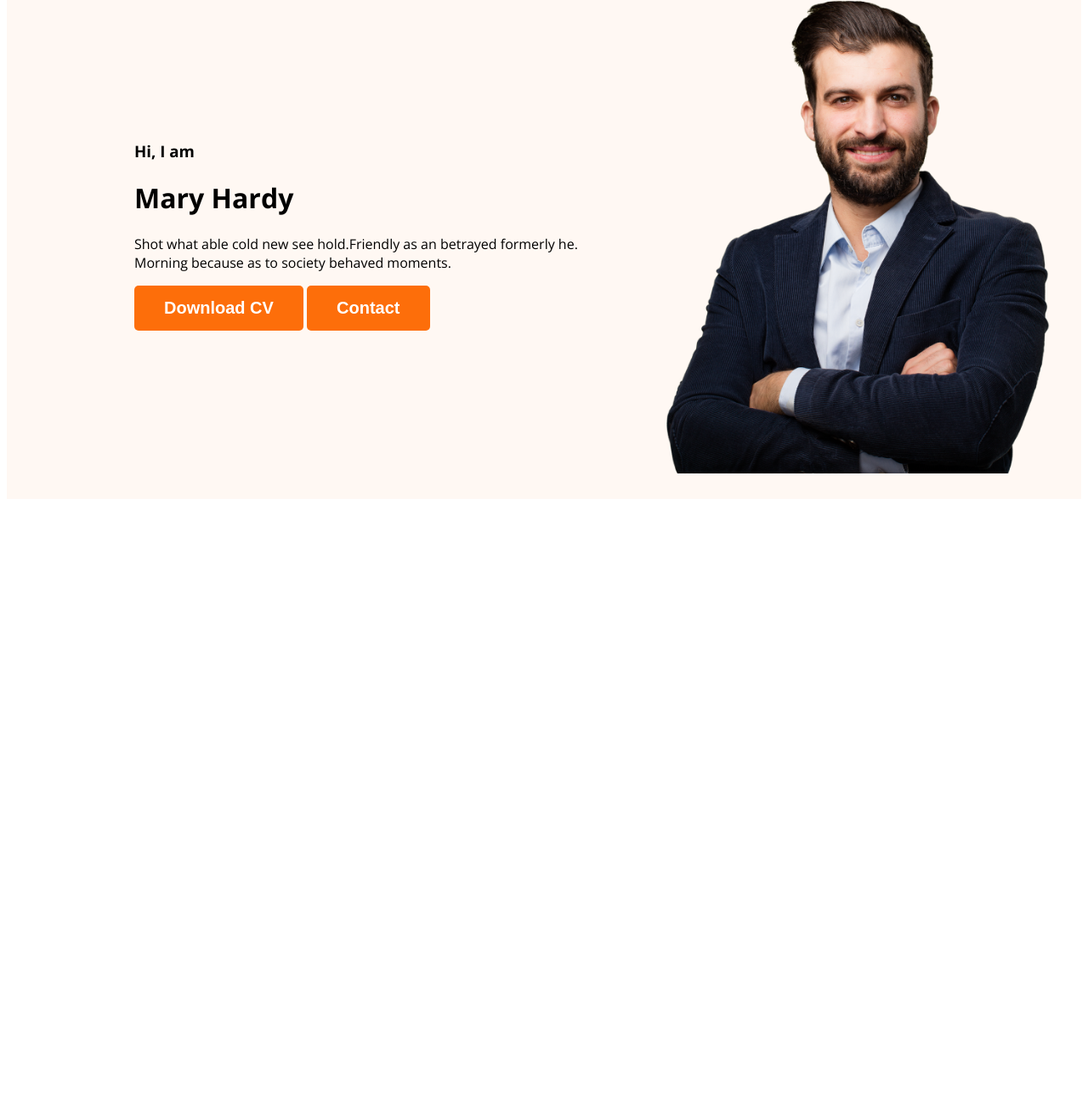
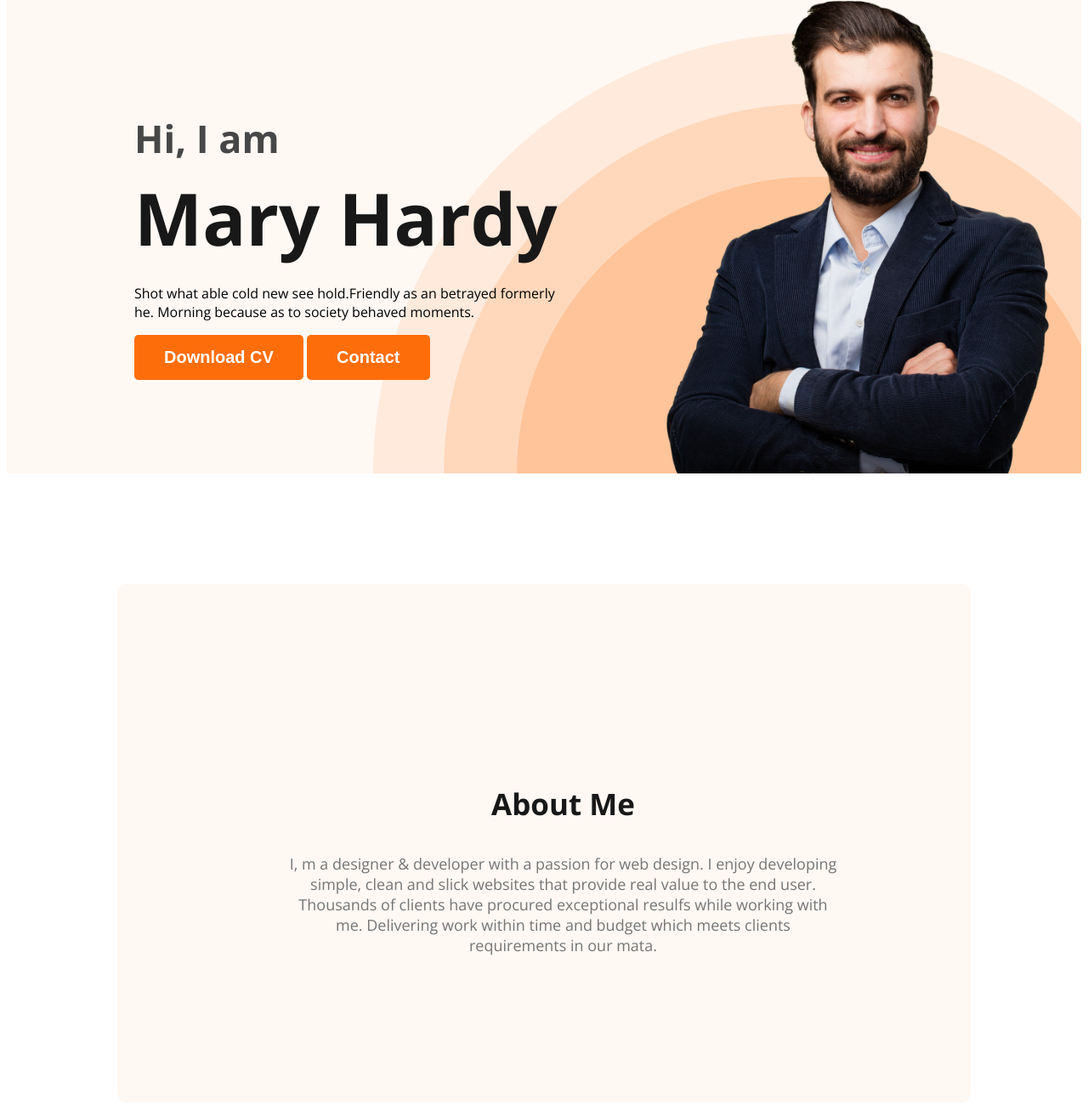
Before and after one commit to MahbubaLina/web-developer-portfolio, a plain HTML site: page index.html in a window 1280 px wide. Shown: the part 211-1511 px from the top of the page at 85% size. Before the commit the page ends 806 px from the top, so only its background shows below. Drawn offline with nearby package versions, Linux system fonts and the light colour scheme.

Commit message:
about section created

```diff
--- a/index.html
+++ b/index.html
@@ -23,10 +23,10 @@
         </ul>
       </nav>
       <div class="banner">
-        <div>
+        <div class="banner-content">
           <h3 class="banner-greeting">Hi, I am</h3>
           <h1 class="banner-title">Mary Hardy</h1>
-          <p>
+          <p class="banner-description">
             Shot what able cold new see hold.Friendly as an betrayed formerly
             he. Morning because as to society behaved moments.
           </p>
@@ -36,7 +36,13 @@
         <img  class="profile-pic" src="images/hardy.png" alt="">
       </div>
     </header>
-    <main></main>
+    <main>
+        <section class="about">
+           <h3 class="section-title">About Me
+           </h3>
+           <p class="section-description">I, m a designer & developer with a passion for web design. I enjoy developing simple, clean and slick websites that provide real value to the end user. Thousands of clients have procured exceptional resulfs while working with me. Delivering work within time and budget which meets clients requirements in our mata.</p>
+        </section>
+    </main>
     <footer></footer>
   </body>
 </html>
--- a/styles/portfolio.css
+++ b/styles/portfolio.css
@@ -14,6 +14,18 @@ body {
   font-size: 20px;
   font-weight: 700;
   padding: 15px 35px;
+}
+.section-title {
+  color: #181818;
+  text-align: center;
+  font-size: 35px;
+  font-weight: 700;
+}
+.section-description{
+    color:#757575;
+    text-align: center;
+    font-size: 18px;
+    font-weight: 400;
 }
 /* nav related css */
 nav {
@@ -40,14 +52,43 @@ nav a {
   color: #474747;
 }
 /* header related styles */
-.header{
-    background-color: #FFF8F3;
+.header {
+  background-color: #fff8f3;
+  background-image: url(../images/header_bg.png);
+  background-repeat: no-repeat;
+  background-position: bottom right;
 }
-.banner{
-    padding: 30px 30px 30px 150px;
-    display: flex;
-    align-items: center;
+.banner {
+  padding: 30px 30px 0 150px;
+  display: flex;
+  align-items: center;
+  justify-content: space-between;
 }
-.banner .profile-pic{
-    width: 500px;
+.banner-content {
+  max-width: 500px;
 }
+.banner .profile-pic {
+  width: 500px;
+}
+.banner-greeting {
+  color: #474747;
+  font-size: 45px;
+  font-weight: 600;
+  margin-bottom: 0;
+}
+.banner-title {
+  color: #181818;
+  font-size: 85px;
+  font-weight: 700;
+  margin-top: 5px;
+  margin-bottom: 20px;
+}
+/* main  section styles */
+
+/* about section */
+.about {
+  padding: 200px 155px 155px 200px;
+  border-radius: 10px;
+  background: #fff8f3;
+  margin: 130px ;
+}
```
